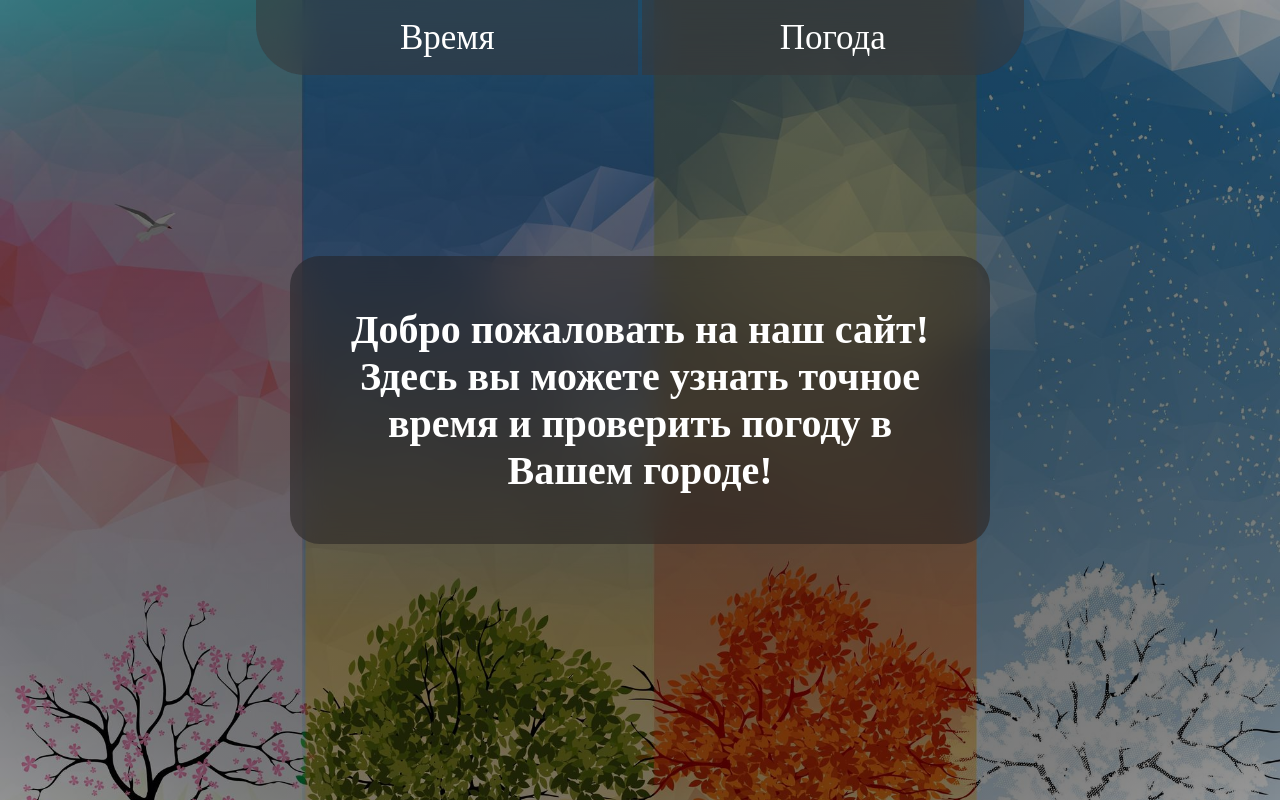
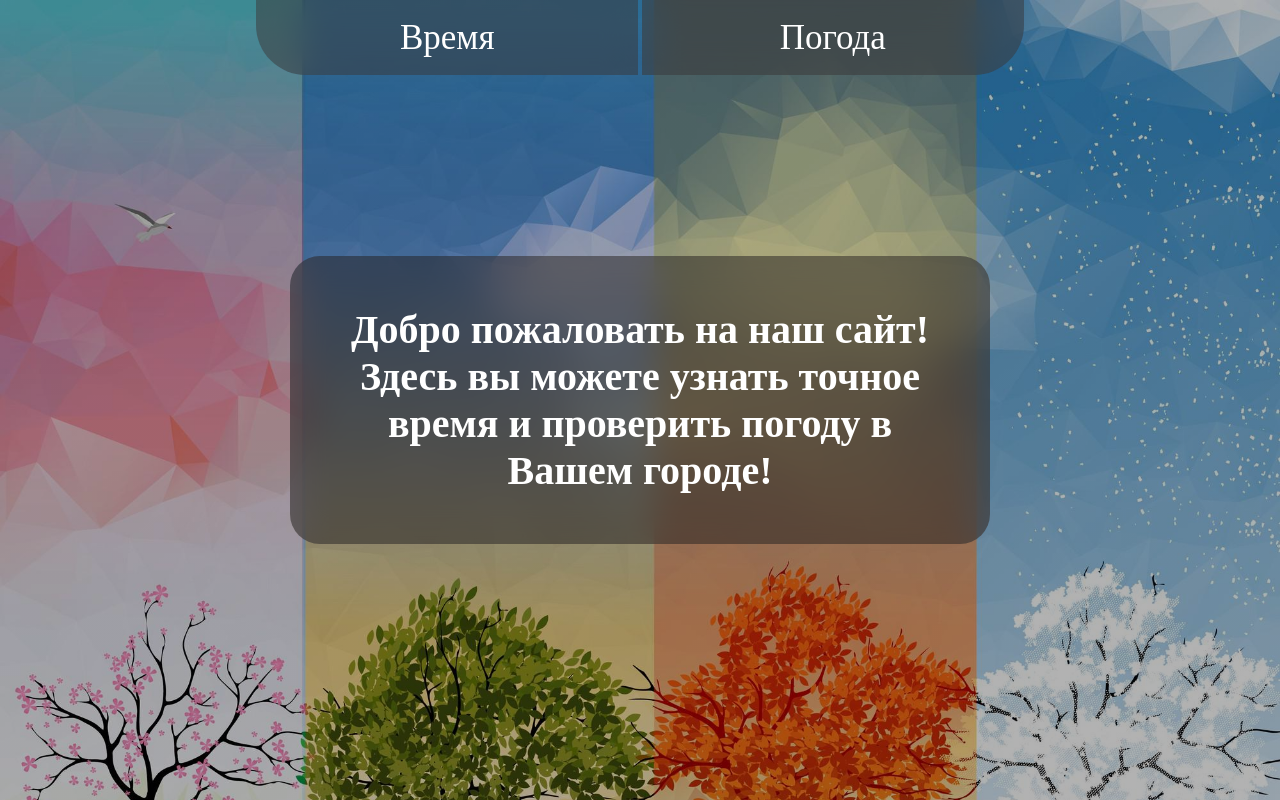
Before and after one commit to Hiji-hub/weather-data, a React (Create React App) app: page /#/ in a window 1280 px wide. Built offline with nearby package versions, Linux system fonts and the light colour scheme.

Commit message:
Fix gradient

```diff
--- a/src/index.css
+++ b/src/index.css
@@ -1,5 +1,5 @@
 body {
-  background: radial-gradient(rgba(0, 0, 0, 0.6),rgba(0, 0, 0, 0.5) 80%,rgba(0, 0, 0, 0.4)), url(./background.jpeg);
+  background: radial-gradient(rgba(0, 0, 0, 0.3),rgba(0, 0, 0, 0.3) 80%,rgba(0, 0, 0, 0.3)), url(./background.jpeg);
   background-size: cover;
 }
 html, body {
```
